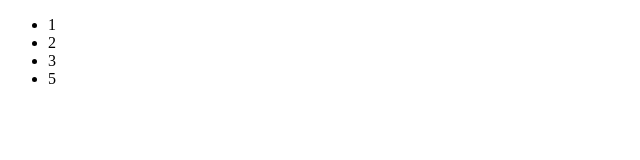
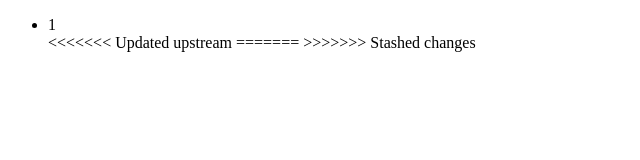
Before and after one commit to Kwadro-n/Git-tutorial, a plain HTML site: page index.html in a window 1280 px wide. Shown: the whole page, without its empty margins (0-640 px from the left). Drawn offline with Linux system fonts and the light colour scheme.

Commit message:
all files

```diff
--- a/index.html
+++ b/index.html
@@ -10,9 +10,10 @@
     <div class="">
         <ul>
             <li>1</li>
-            <li>2</li>
-            <li>3</li>
-            <li>5</li>
+<<<<<<< Updated upstream
+=======
+
+>>>>>>> Stashed changes
         </ul>
     </div>
 </body>
```
Also changed, not shown: reddd/a.css (+15 -0 lines).
